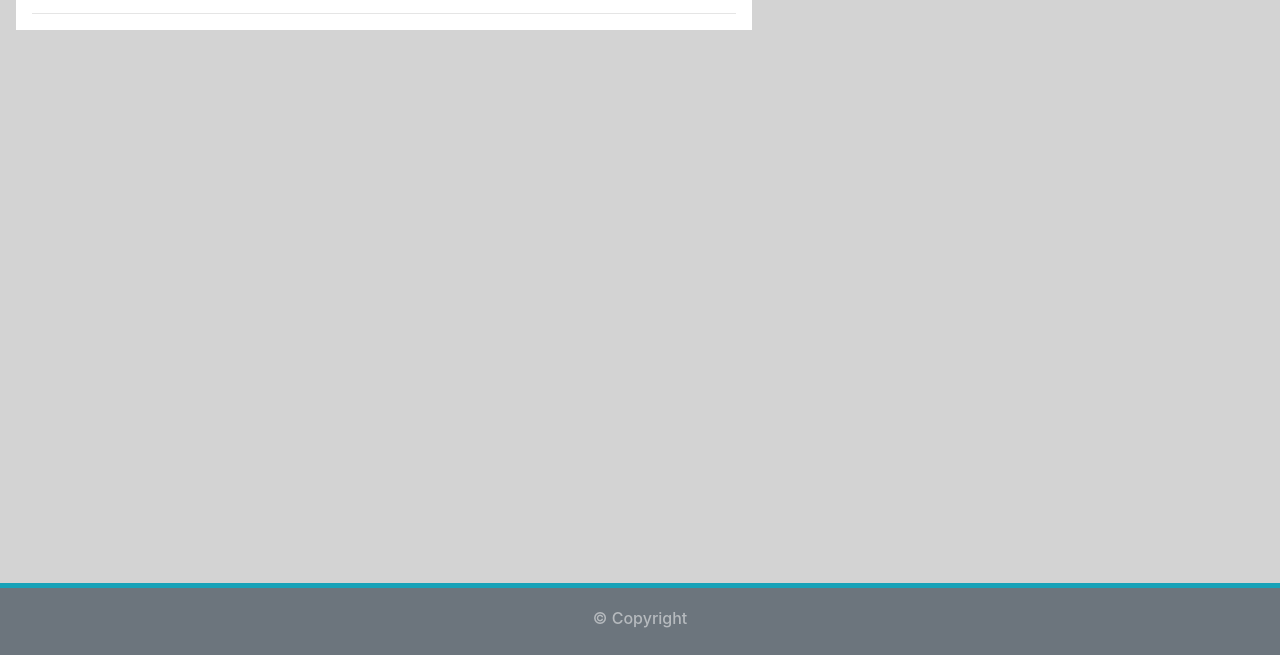
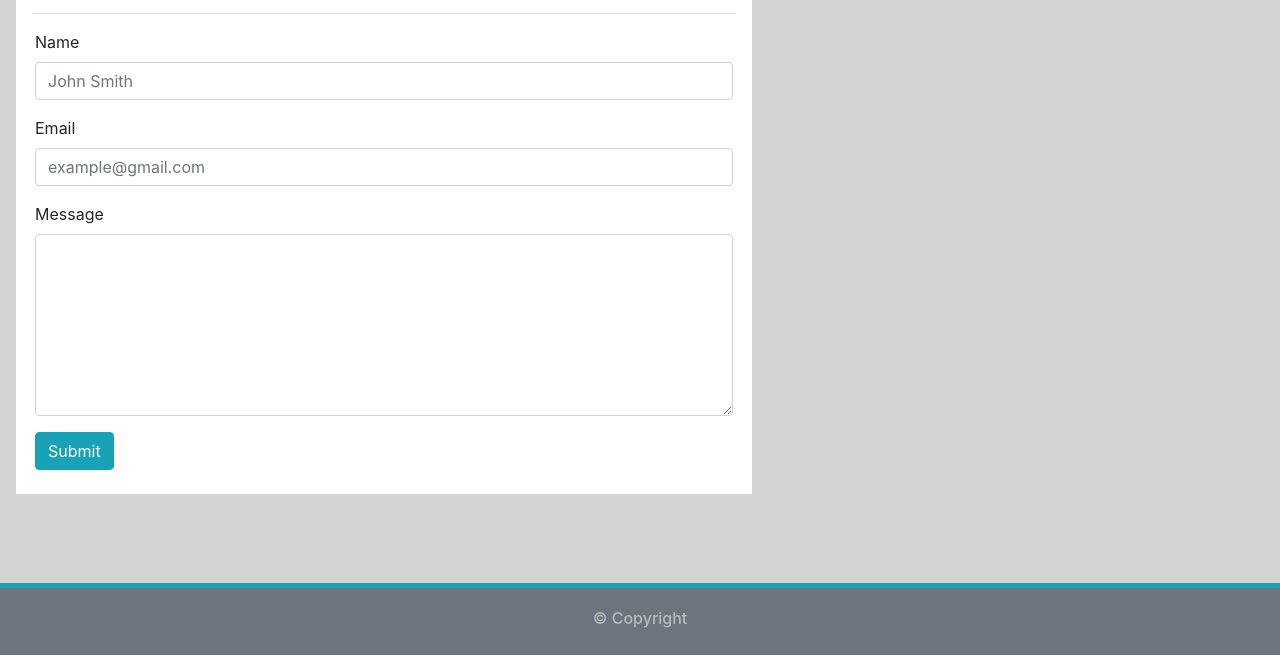
Before and after one commit to BCS-WebDev/Week2-Homework, a plain HTML site: page Assets/contact.html in a window 1280 px wide. Shown: the part 145-800 px from the top of the page. Drawn offline with nearby package versions, Linux system fonts and the light colour scheme.

Commit message:
Contact.html layout finished (non-functional)

```diff
--- a/Assets/contact.html
+++ b/Assets/contact.html
@@ -27,8 +27,8 @@
             <!-- custon name class included to change width to 100% at xs screen width, height: 100%
                 - .bg-info is turquoise/teal, text centered & colored .text-light(ivory)
                 - display: inline-block, no margin-left on xs, margin-left on sm,md size 3, padding sides on sm,md size 5
-                - fluidXS (width: 100% for xs viewport) -->
-            <div class="fluidXS bg-info text-center text-light ml-0 ml-sm-3 px-sm-5 ml-md-3 px-md-5 h-100 d-inline-block">
+                - fluid-xs (width: 100% for xs viewport) -->
+            <div class="fluid-xs bg-info text-center text-light ml-0 ml-sm-3 px-sm-5 ml-md-3 px-md-5 h-100 d-inline-block">
                 <!-- need flex-box to align vertically with bootstrap
                     - opted to use position-relative class with style top at 13px -->
                 <h3 class="position-relative" style="top: 13px">Kevin Choi</h3>
@@ -78,7 +78,33 @@
 
                 <!-- content in row with side margins size 1 for xs, sm, md -->
                 <section class="row mx-1  mx-sm-1 mx-md-1">
+                    <!-- column used to make form responsive to all viewport sizes -->
+                    <div class="col-12 col-sm-12 col-md-12">
+                        <!-- form -->
+                        <form>
+                            <!-- form item -->
+                            <div class="form-group">
+                                <!-- form title -->
+                                <label for="Name">Name</label>
+                                <!-- form control class styles general appearnace, focus state, sizing, & more -->
+                                <input type="text" class="form-control" placeholder="John Smith">
+                            </div>
 
+                            <div class="form-group">
+                                <label for="Email">Email</label>
+                                <input type="text" class="form-control" placeholder="example@gmail.com">
+                            </div>
+
+                            <div class="form-group">
+                                <label for="Message">Message</label>
+                                <textarea class="form-control" rows="7"></textarea>
+                            </div>
+
+                            <button class="btn btn-info" type="submit">Submit</button>
+
+                            <br><br>
+                        </form>
+                    </div>
                 </section>
 
             </main>
```
Also changed, not shown: Assets/portfolio.html (+2 -2 lines).
